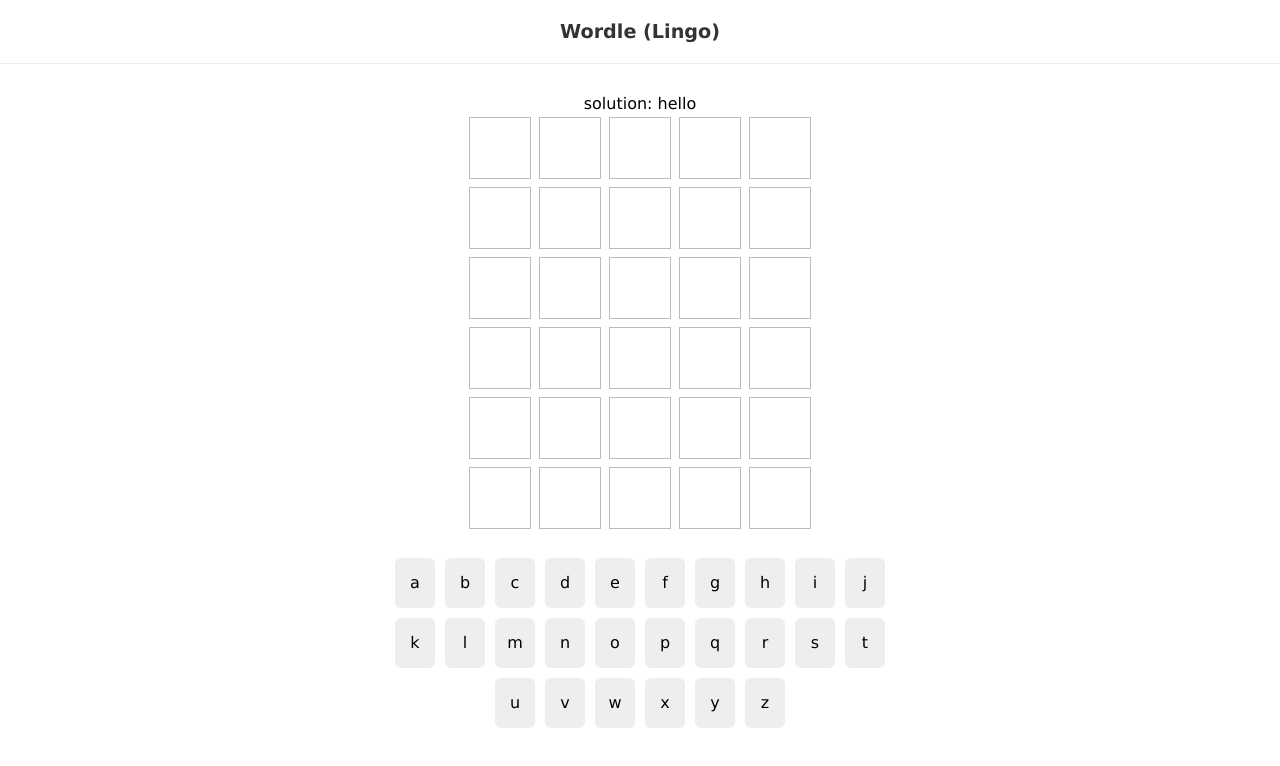
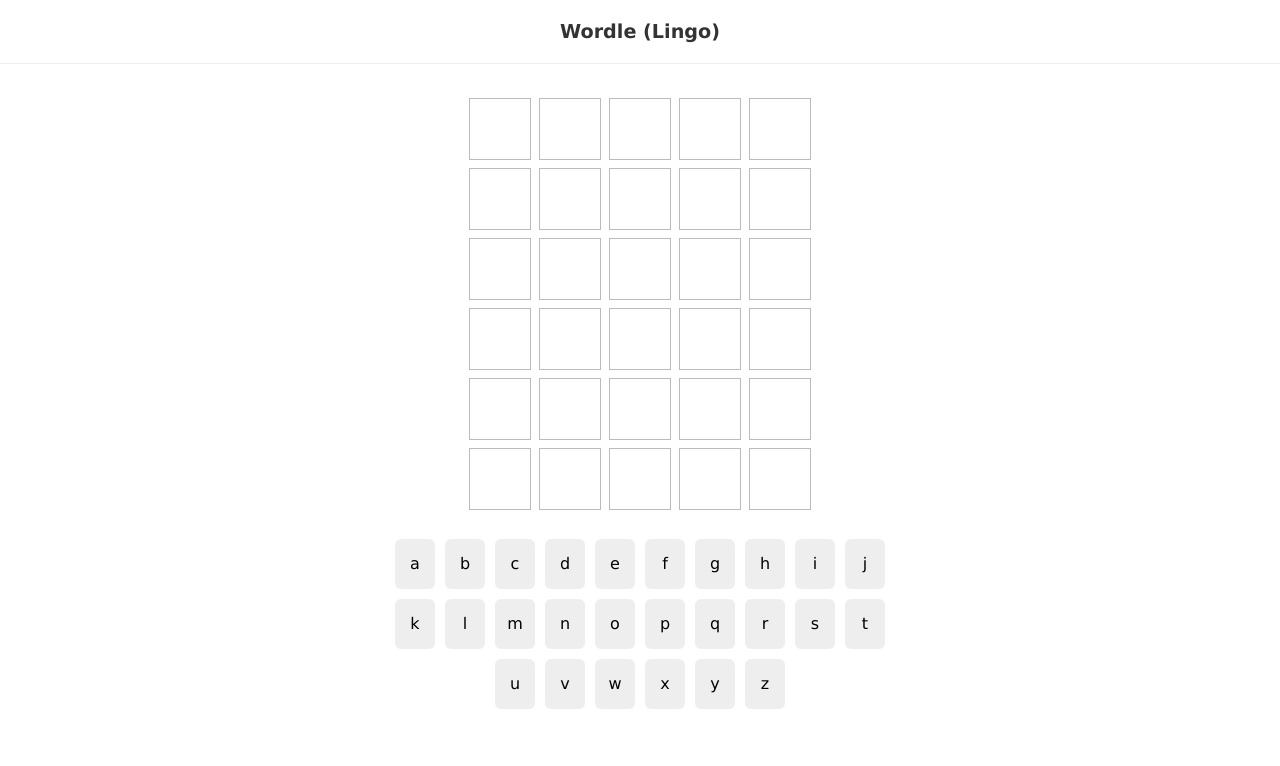
Before and after one commit to laurieroy/react-lingo, a React (Create React App) app: page / in a window 1280 px wide. Shown: the top 766 px of the page. Built offline with nearby package versions, Linux system fonts and the light colour scheme; data requests are answered from the project's data file.

Commit message:
Update readme, small cleanup

```diff
--- a/src/components/Modal.js
+++ b/src/components/Modal.js
@@ -7,7 +7,7 @@
         <div>
           <h1>You win!</h1>
           <p className="solution">The word was: {solution}</p>
-          <p>You solved it in {turn} guesses!</p>
+          <p>You solved it in {turn} {(turn > 1) ? "guesses" : "guess!!" }!</p>
         </div>
       )}
       {!isCorrect && (
--- a/src/components/Wordle.js
+++ b/src/components/Wordle.js
@@ -29,8 +29,6 @@
 
   return (
     <>
-      <div>solution: {solution}</div>
-
       <Grid
         currentGuess={currentGuess}
         guesses={guesses}
```
Also changed, not shown: 1 other file (tests, documents, lock files or other folders).
